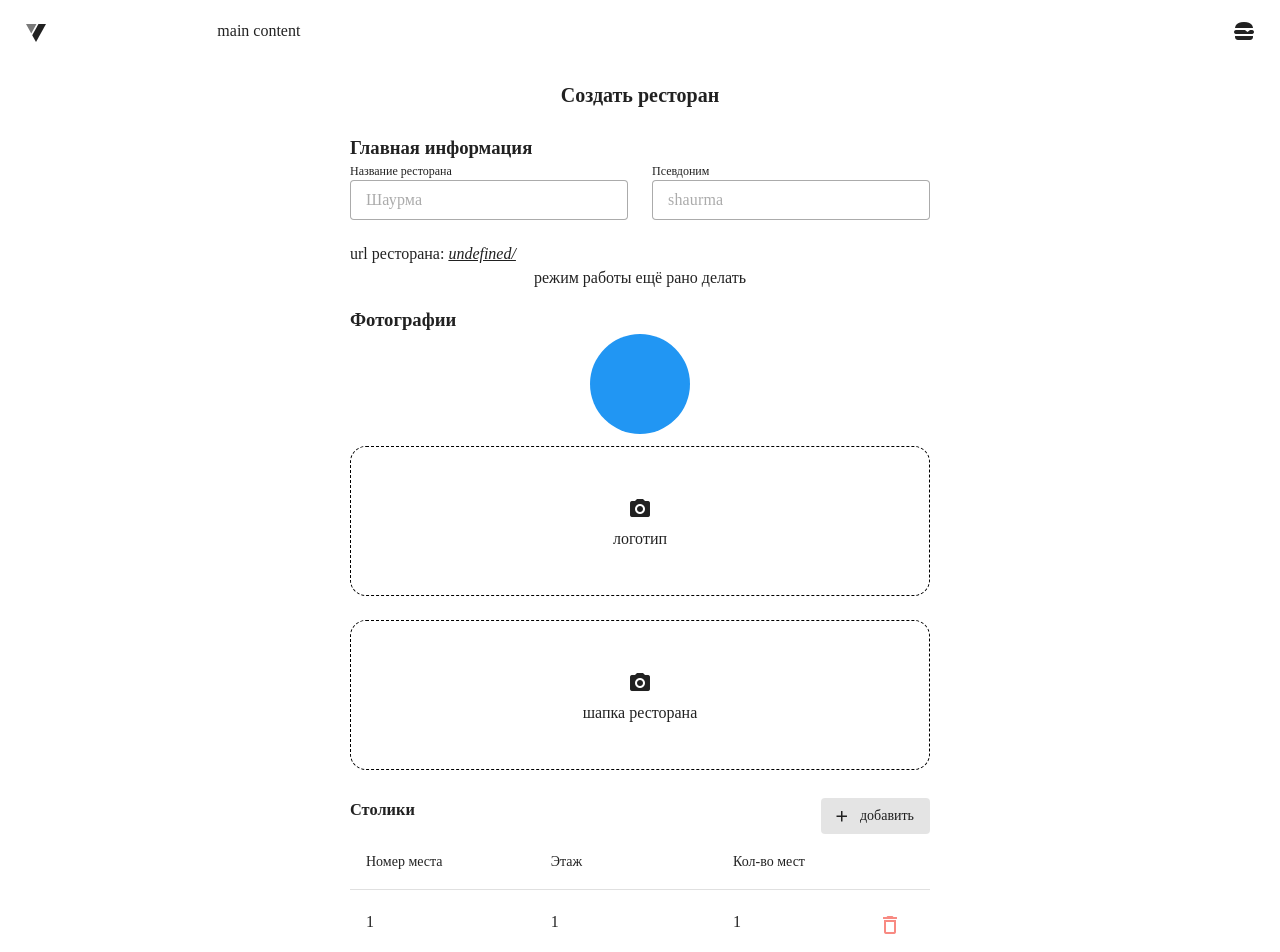
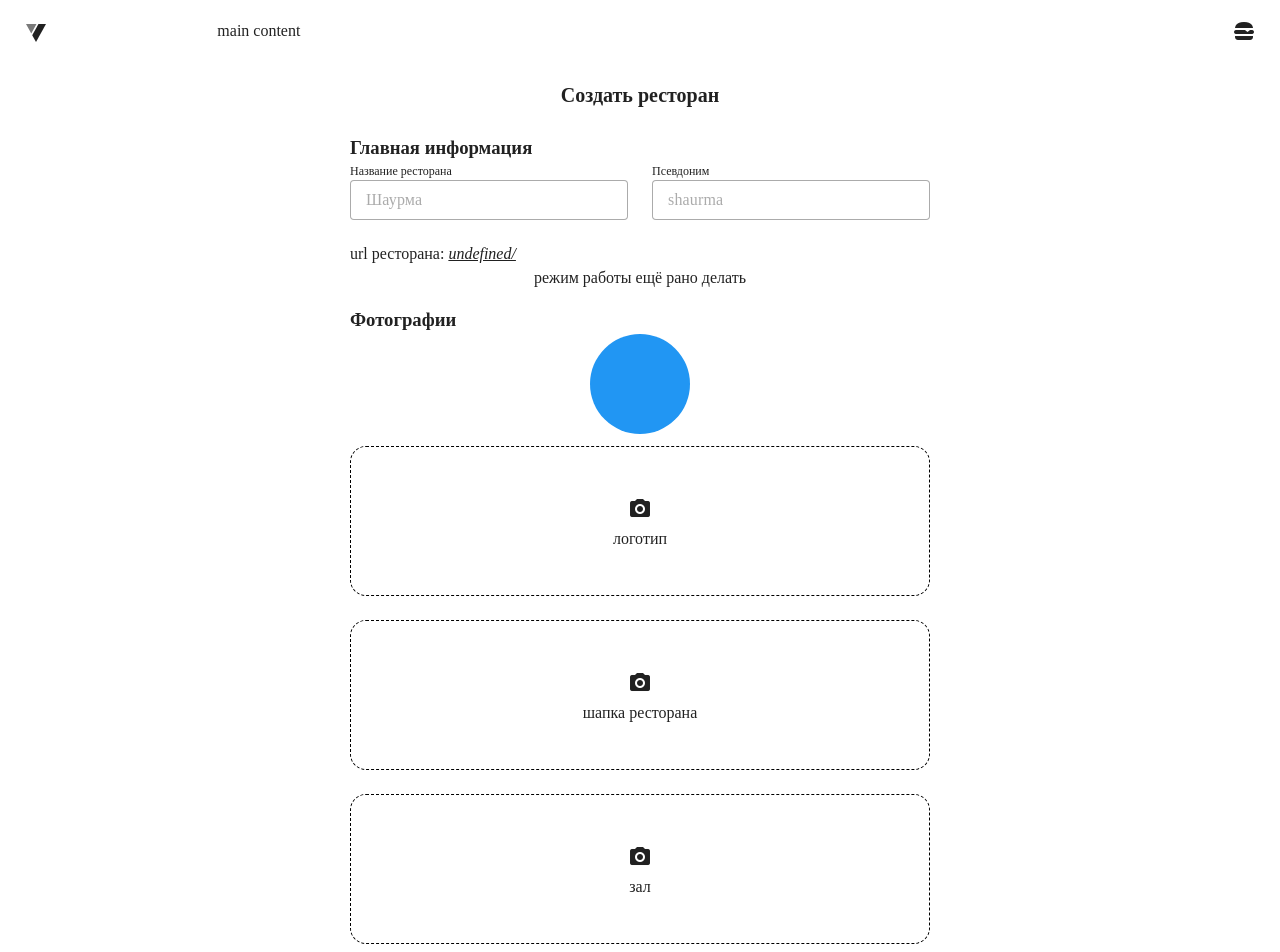
Before and after one commit to qbit-club/uslugi, a Nuxt app: page /rest/create in a window 1280 px wide. Shown: the top 952 px of the page. Built offline with nearby package versions, Linux system fonts and the light colour scheme.

Commit message:
hall input

```diff
--- /dev/null
+++ b/components/HallImageInput.vue
@@ -0,0 +1,40 @@
+<script setup lang="ts">
+defineProps({
+  title: String
+})
+const emit = defineEmits(['uploadHallImage'])
+let hallImageInput = ref<{
+  files: File[]
+}>({
+  files: []
+})
+function uploadImage() {
+  const file = hallImageInput.value.files[hallImageInput.value.files.length - 1]
+  emit('uploadHallImage', file)
+}
+</script>
+<template>
+  <div class="w-100 my-3">
+    <input type="file" accept="image/*" ref="hallImageInput" id="uploadHallImage" @change="uploadImage" style="display: none">
+    <label for="uploadHallImage">
+      <div class="file-input-label">
+        <span class="mdi mdi-24px mdi-camera"></span>
+        <span>{{ title }}</span>
+      </div>
+    </label>
+  </div>
+</template>
+<style scoped lang="scss">
+.file-input-label {
+  display: flex;
+  flex-direction: column;
+  justify-content: center;
+  align-items: center;
+
+  height: 150px;
+  cursor: pointer;
+  width: 100%;
+  border: 1px dashed black;
+  border-radius: 16px;
+}
+</style>
--- a/pages/rest/create.vue
+++ b/pages/rest/create.vue
@@ -98,7 +98,7 @@ function uploadLogo(file: File) {
   imagesFormData.set('logo', file, 'logo_' + String(Date.now()) + '_' + String(alias.value.value) + '.jpg')
   // make a preview
   let reader = new FileReader();
-  reader.onloadend = function() {
+  reader.onloadend = function () {
     logoPreview.value = reader.result
   }
   reader.readAsDataURL(file);
@@ -110,8 +110,21 @@ function uploadHeaderImage(file: File) {
   imagesFormData.set('headerimage', file, 'headerimage_' + String(Date.now()) + '_' + String(alias.value.value) + '.jpg')
   // make a preview
   let reader = new FileReader();
-  reader.onloadend = function() {
+  reader.onloadend = function () {
     headerImagePreview.value = reader.result
+  }
+  reader.readAsDataURL(file);
+}
+
+// base64 img
+let hallImagePreviews = ref<string[]>([])
+function uploadHallImage(file: File, index: Number) {
+  // example filename: headerimage_216262666_best-burger.jpg
+  imagesFormData.set('hallimage_' + String(index), file, 'hallimage_' + String(index) + '_' + String(Date.now()) + '_' + String(alias.value.value) + '.jpg')
+  // make a preview
+  let reader = new FileReader();
+  reader.onloadend = function () {
+    hallImagePreviews.value.push(String(reader.result))
   }
   reader.readAsDataURL(file);
 }
@@ -165,6 +178,9 @@ const submit = handleSubmit(async values => {
 
           <img :src="headerImagePreview" style="max-height: 300px;">
           <HeaderImageInput :title="'шапка ресторана'" @uploadHeaderImage="uploadHeaderImage" />
+
+          <img v-for="hall of hallImagePreviews" :src="hall" style="max-height: 200px; margin: 2px;">
+          <HallImageInput :title="'зал'" @uploadHallImage="uploadHallImage" />
 
           <v-data-table :items="tables" :headers="tablesHeaders" :items-per-page="5" v-model:page="tablePage"
             class="mt-4">
```
